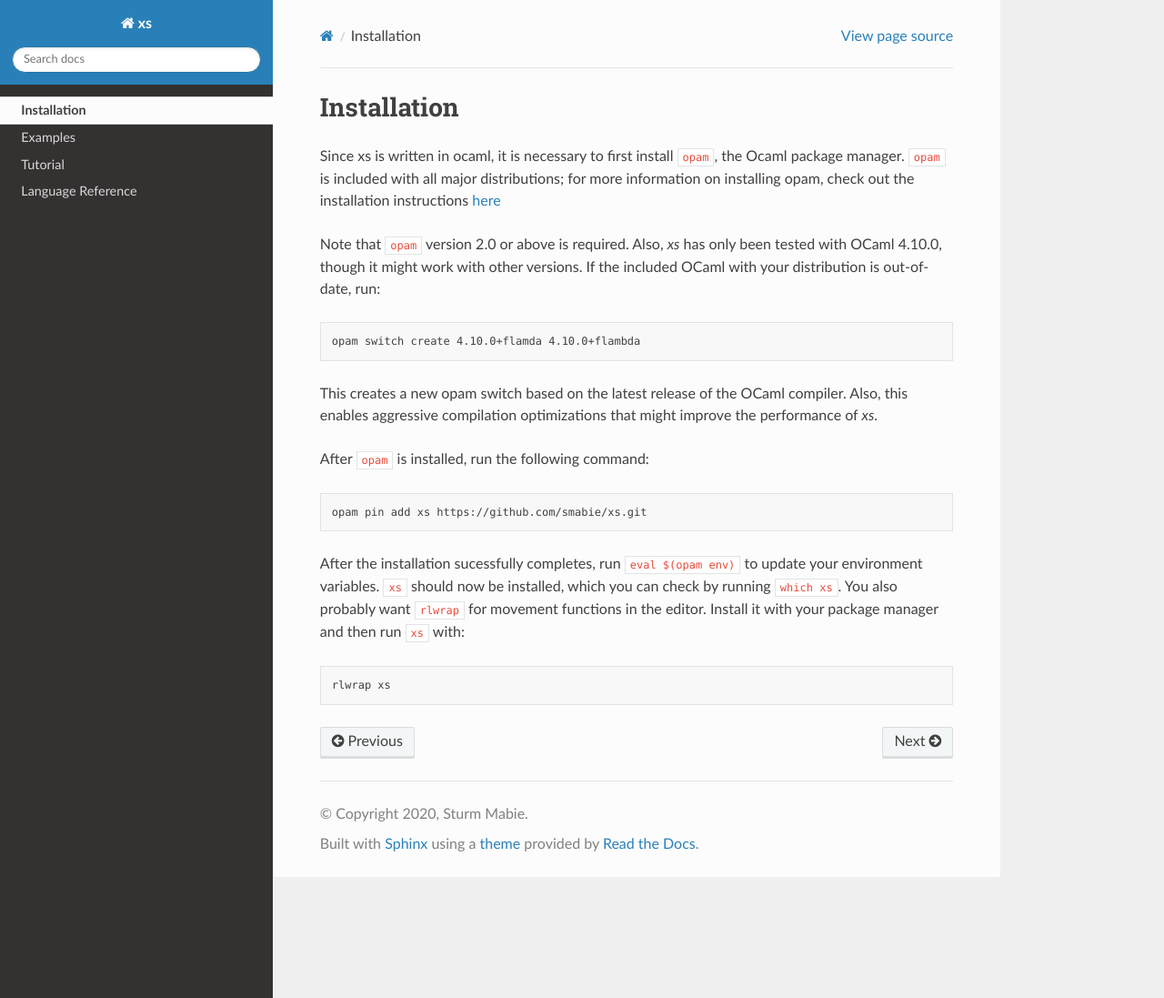
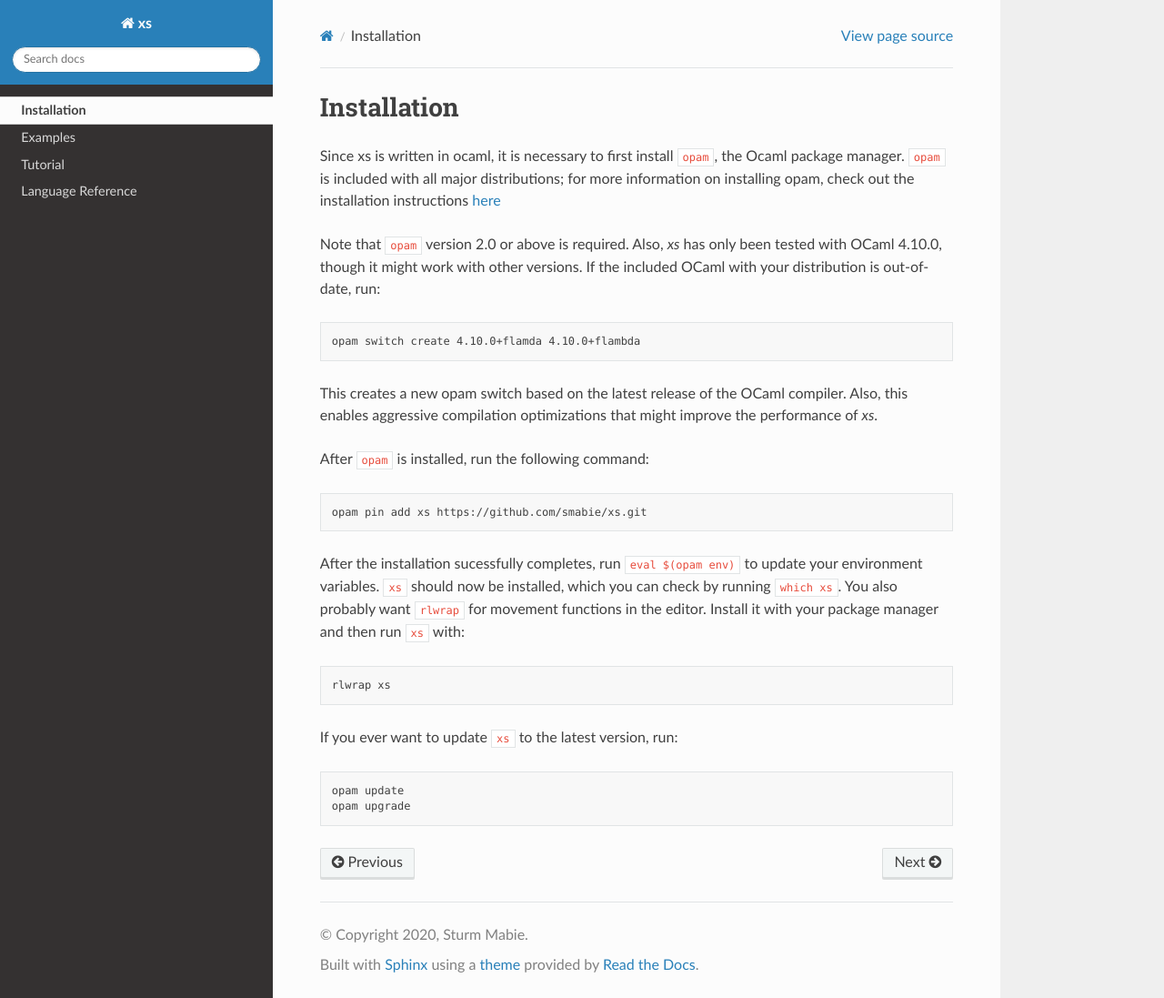
Before and after one commit to smabie/xs, a Sphinx documentation site: the page built from doc/installation.rst, in a window 1280 px wide and 1097 px high. Shown: the whole window at 91% size. Built offline with Sphinx 7.4.7 and the Read the Docs theme 2.0.0, drawn with Linux system fonts in a browser that asks for light colours.

Commit message:
update docs

```diff
--- a/doc/installation.rst
+++ b/doc/installation.rst
@@ -30,3 +30,8 @@ which you can check by running ``which xs``. You also probably want
 package manager and then run ``xs`` with: ::
 
   rlwrap xs
+
+If you ever want to update ``xs`` to the latest version, run: ::
+
+  opam update
+  opam upgrade
```
